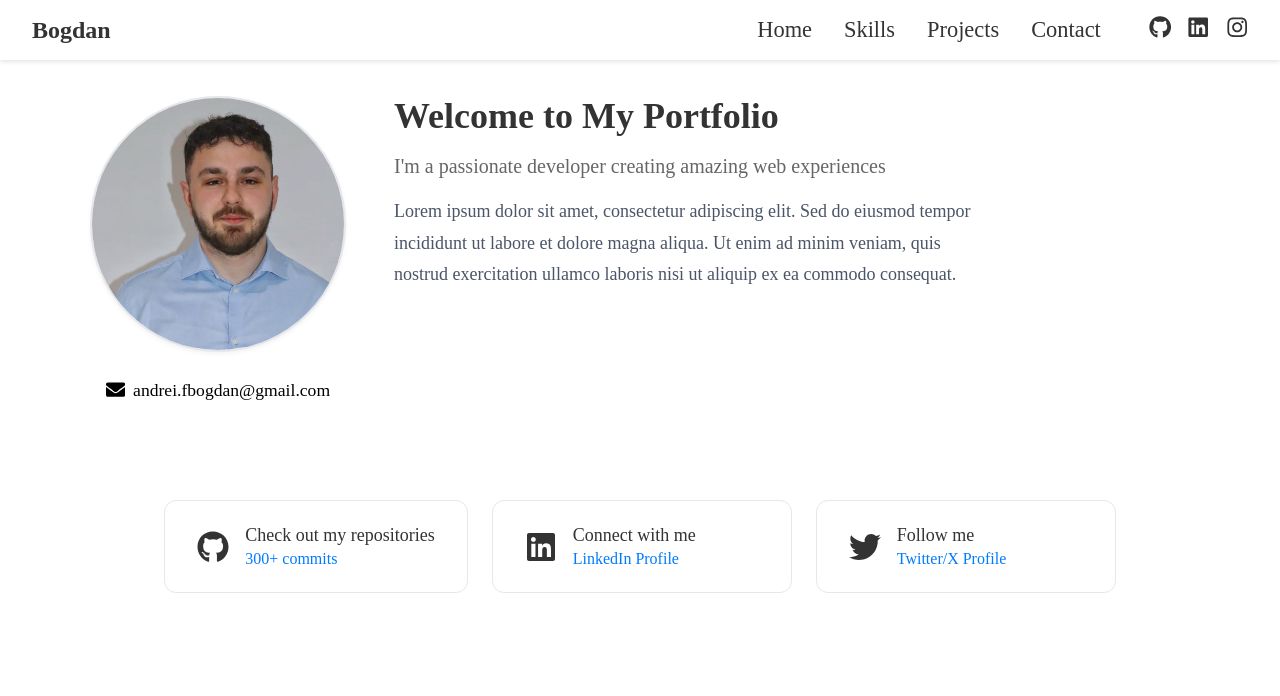
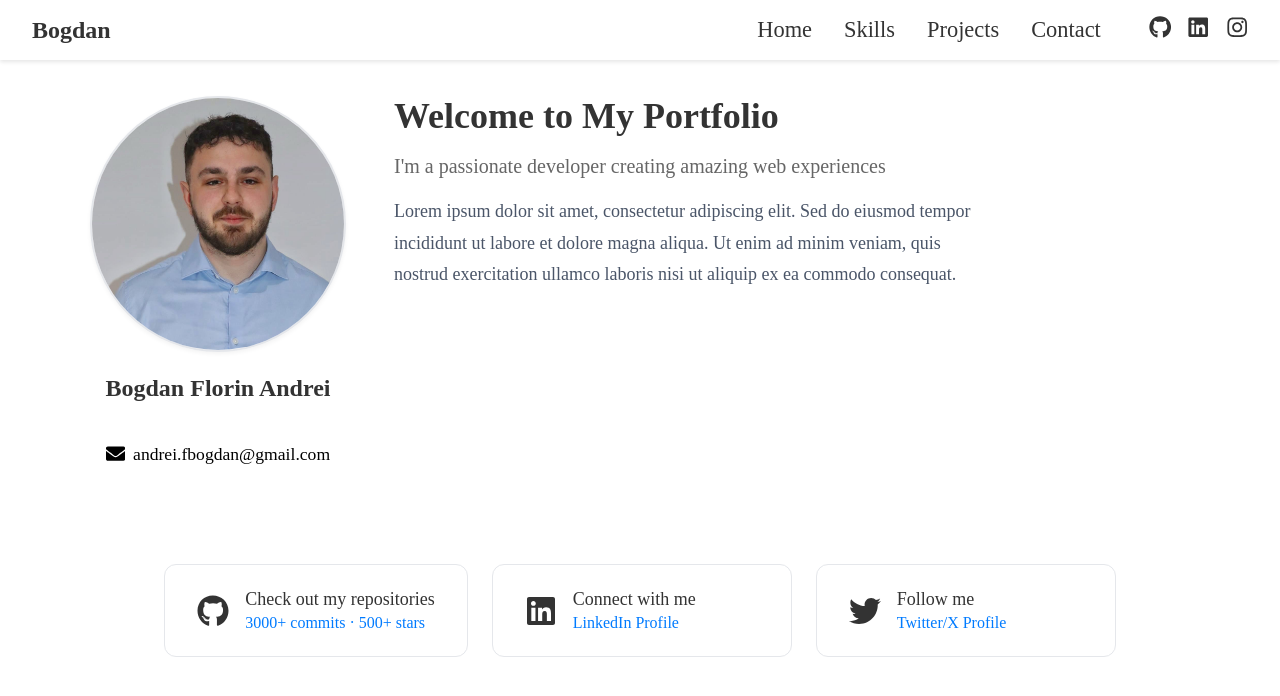
Before and after one commit to BogdanFAndrei/personal_portfolio, a Next.js app: page / in a window 1280 px wide. Shown: the top 696 px of the page. Built offline with nearby package versions, Linux system fonts and the light colour scheme.

Commit message:
feat(profile): Add name between profile picture and email

```diff
--- a/src/app/page.js
+++ b/src/app/page.js
@@ -44,6 +44,7 @@ export default function Home() {
                   priority
                 />
               </ProfileContainer>
+              <Title style={{ fontSize: '1.5rem', marginBottom: '0.5rem' }}>Bogdan Florin Andrei</Title>
               <EmailLink href="mailto:andrei.fbogdan@gmail.com" target="_blank" rel="noopener noreferrer" aria-label="Mail">
                 <Email>
                   <FaEnvelope />
@@ -64,7 +65,7 @@ export default function Home() {
               <FaGithub />
               <ButtonText>
                 <ButtonTitle>Check out my repositories</ButtonTitle>
-                <ButtonStats>300+ commits</ButtonStats>
+                <ButtonStats>3000+ commits · 500+ stars</ButtonStats>
               </ButtonText>
             </SocialButton>
             <SocialButton href="https://www.linkedin.com/in/bogdan-florin-andrei-12496b24b/" target="_blank" rel="noopener noreferrer">
```
